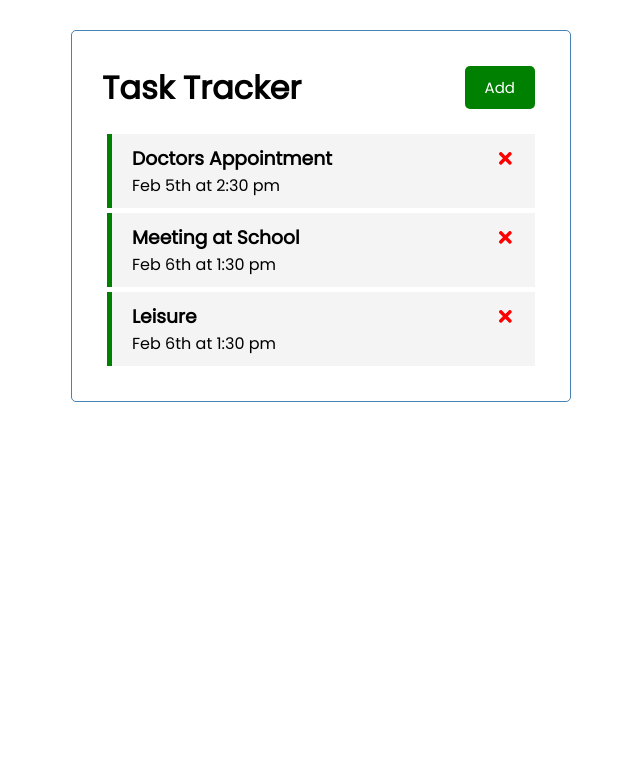
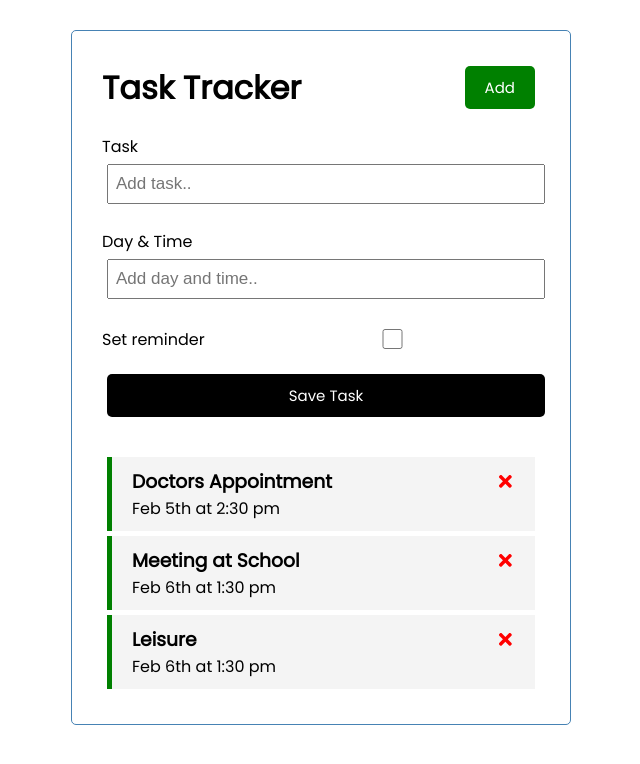
Before and after one commit to SebastianSolisFenger/React--Todo-App, a React (Create React App) app: page / in a window 1280 px wide. Shown: the top 764 px of the page, without its empty margins (319-959 px from the left). Built offline with nearby package versions, Linux system fonts and the light colour scheme.

Commit message:
Add AddTasks.js Architectural base

```diff
--- a/src/App.js
+++ b/src/App.js
@@ -4,6 +4,7 @@
 import { useState } from 'react';
 import './index.css';
 import { Tasks } from './components/Tasks';
+import AddTask from './components/AddTask';
 
 import Header from './components/Header';
 
@@ -49,6 +50,7 @@ const App = () => {
     <div className="container">
       <>
         <Header />
+        <AddTask />
         {tasks.length > 0 ? (
           <Tasks
             tasks={tasks}
--- /dev/null
+++ b/src/components/AddTask.js
@@ -0,0 +1,41 @@
+import { useState } from 'react';
+
+const AddTask = () => {
+  const [text, setText] = useState('');
+  const [day, setDay] = useState('');
+  const [reminder, setReminder] = useState(false);
+
+  return (
+    <form className="add-form">
+      <div className="form-control">
+        <label>Task</label>
+        <input
+          type="text"
+          placeholder="Add task.."
+          value={text}
+          onChange={(e) => setText(e.target.value)}
+        />
+      </div>
+      <div className="form-control">
+        <label>Day & Time</label>
+        <input
+          type="text"
+          placeholder="Add day and time.."
+          value={day}
+          onChange={(e) => setDay(e.target.value)}
+        />
+      </div>
+      <div className="form-control form-control-check">
+        <label>Set reminder</label>
+        <input
+          type="checkbox"
+          value={reminder}
+          onChange={(e) => setReminder(e.currentTarget.checked)}
+        />
+      </div>
+      <input type="sumbit" value="Save Task" className="btn btn-block" />
+    </form>
+  );
+};
+
+export default AddTask;
--- a/src/index.css
+++ b/src/index.css
@@ -52,6 +52,7 @@ body {
 .btn-block {
   display: block;
   width: 100%;
+  text-align: center;
 }
 
 .task {
```
